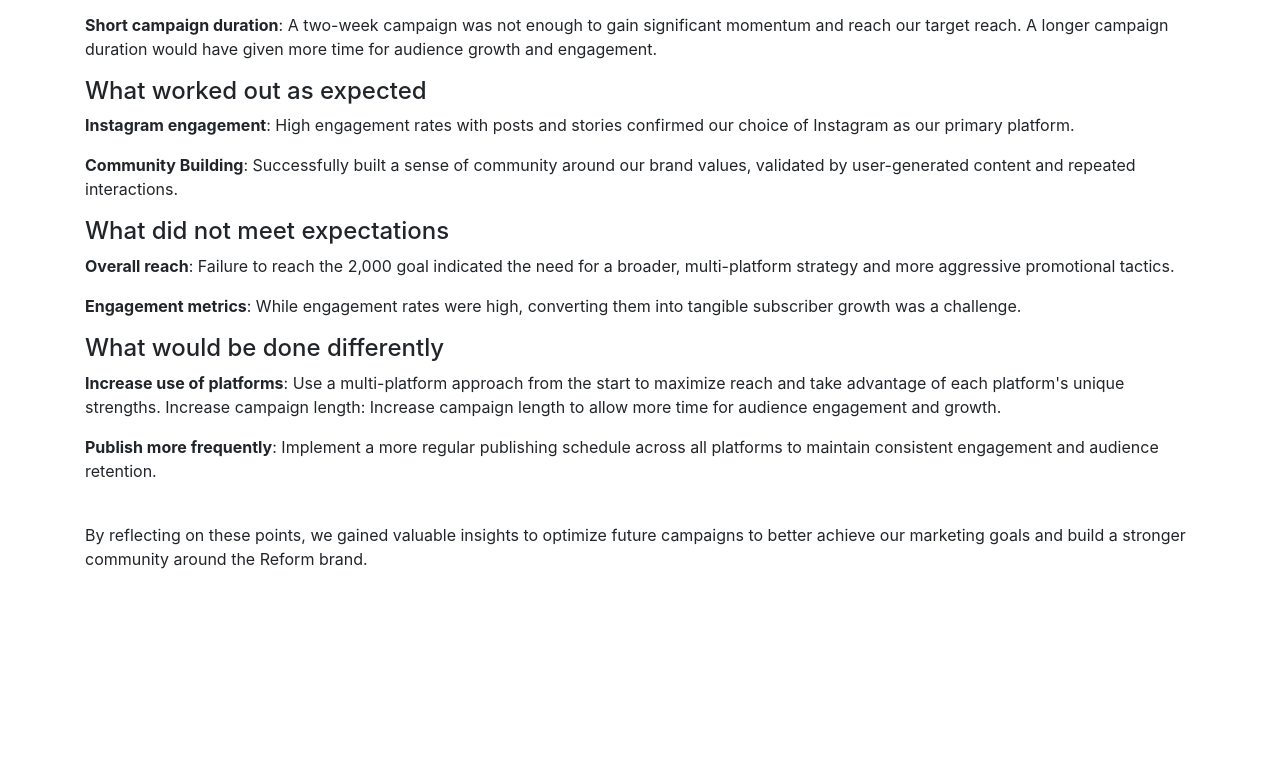
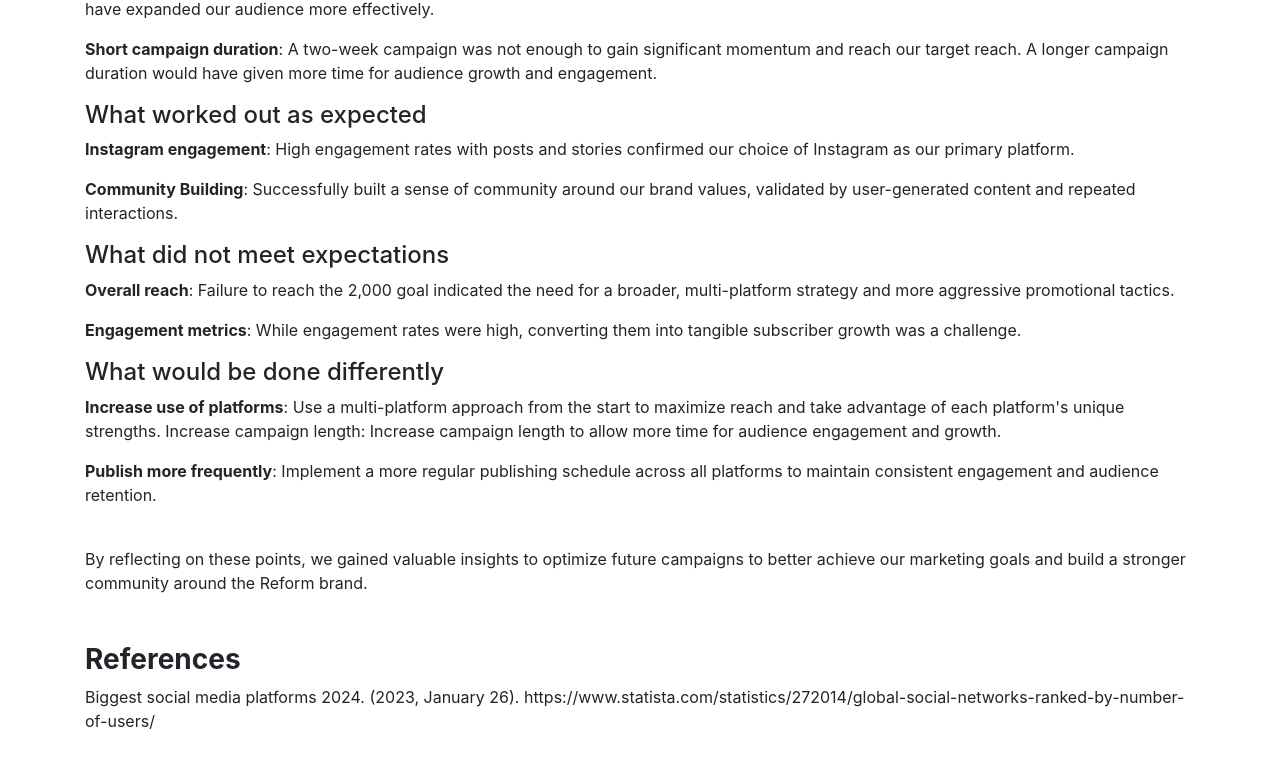
Before and after one commit to MattLuken/PRJ4_MattLuken_AnnaSugijainen_GroupWebsiteRedo, a plain HTML site: page document.html in a window 1280 px wide. Shown: the part 4835-5600 px from the top of the page. Before the commit the page ends 5438 px from the top, so only its background shows below. Drawn offline with Linux system fonts and the light colour scheme.

Commit message:
Update document.html

```diff
--- a/document.html
+++ b/document.html
@@ -143,6 +143,7 @@
 <div class="container">
  <img src="images/Screenshot 2024-05-21 at 21.52.57.png" width="750" class="img-fluid">
   </div>
+<br>
 <div class="container py-3">
 	<h3><strong>Learning Points and Reflection</strong></h3>
 	<h4>What we have learned</h4>
@@ -167,6 +168,10 @@ Increase campaign length: Increase campaign length to allow more time for audien
 	<br>
 	<p>By reflecting on these points, we gained valuable insights to optimize future campaigns to better achieve our marketing goals and build a stronger community around the Reform brand. </p>
 </div>
+<div class="container py-3">
+	<h3><strong>References</strong></h3>
+	<p>Biggest social media platforms 2024. (2023, January 26). https://www.statista.com/statistics/272014/global-social-networks-ranked-by-number-of-users/ </p>
+	</div>
 </main>
 
 
```
